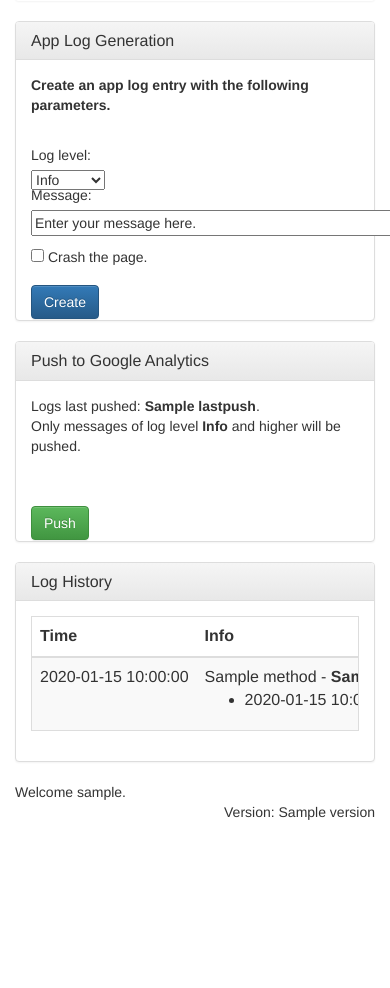
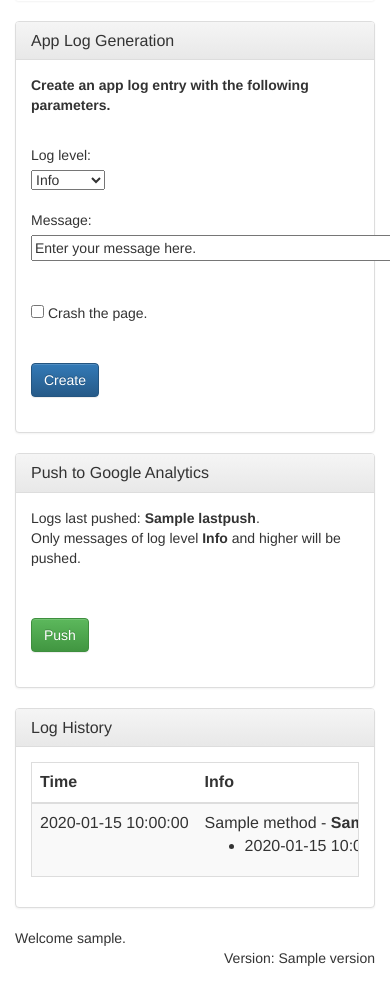
Before and after one commit to lucena/GAEAnalytics, a Python web app: template templates/index.html in a window 390 px wide; the page is wider, and only the part inside the window is pictured. Shown: the part 271-1259 px from the top of that part. Before the commit the page ends 1091 px from the top of that part, so only its background shows below. Run offline with Jinja, Linux system fonts and the light colour scheme; the template is opened without the code that fills it: most values are stand-ins (such as "Sample title", 1, 10 or a date in 2020); some libraries are stand-ins or nearby versions.

Commit message:
fixes for mobile.

```diff
--- a/static/css/main.css
+++ b/static/css/main.css
@@ -20,8 +20,8 @@ body {
   padding-top: 60px;
 }
 
-.height-40 {
-  height: 40px;
+.row {
+  margin-bottom: 20px;
 }
 
 .width-400 {
--- a/templates/index.html
+++ b/templates/index.html
@@ -90,7 +90,7 @@ limitations under the License.
     <div class="panel-body">
       <p><b>Create an app log entry with the following parameters.</b></p>
       </br>
-      <div class="row height-40">
+      <div class="row">
         <div class="col-md-2"><label for="logLevel">Log level:</label></div>
         <div class="col-md-10">
           <select name="logLevel" id="logLevel" >
@@ -102,18 +102,18 @@ limitations under the License.
           </select>
         </div>
       </div>
-      <div class="row height-40">
+      <div class="row">
         <div class="col-md-2"><label for="logMessage">Message:</label></div>
         <div class="col-md-10">
           <input class="width-400" type="text" name="logMessage" id="logMessage"
                  value="Enter your message here."/></div>
       </div>
-      <div class="row height-40">
+      <div class="row">
         <div class="col-md-2">&nbsp;</div>
         <div class="col-md-10"><input type="checkbox" id="crashPage" name="crashPage" />
           Crash the page.</div>
       </div>
-      <div class="row height-40">
+      <div class="row">
         <div class="col-md-2">&nbsp;</div>
         <div class="col-md-10">
           <input class="btn btn-primary" type="submit" id="submitCreate"
@@ -130,7 +130,7 @@ limitations under the License.
       <p>Logs last pushed: <b>{{ lastpush }}</b>.<br/>
       Only messages of log level <b>Info</b> and higher will be pushed.</p>
       <br/>
-      <div class="row height-40">
+      <div class="row">
         <div class="col-md-2">&nbsp;</div>
         <div class="col-md-10">
           <input class="btn btn-success" type="submit" id="submitPush"
```
